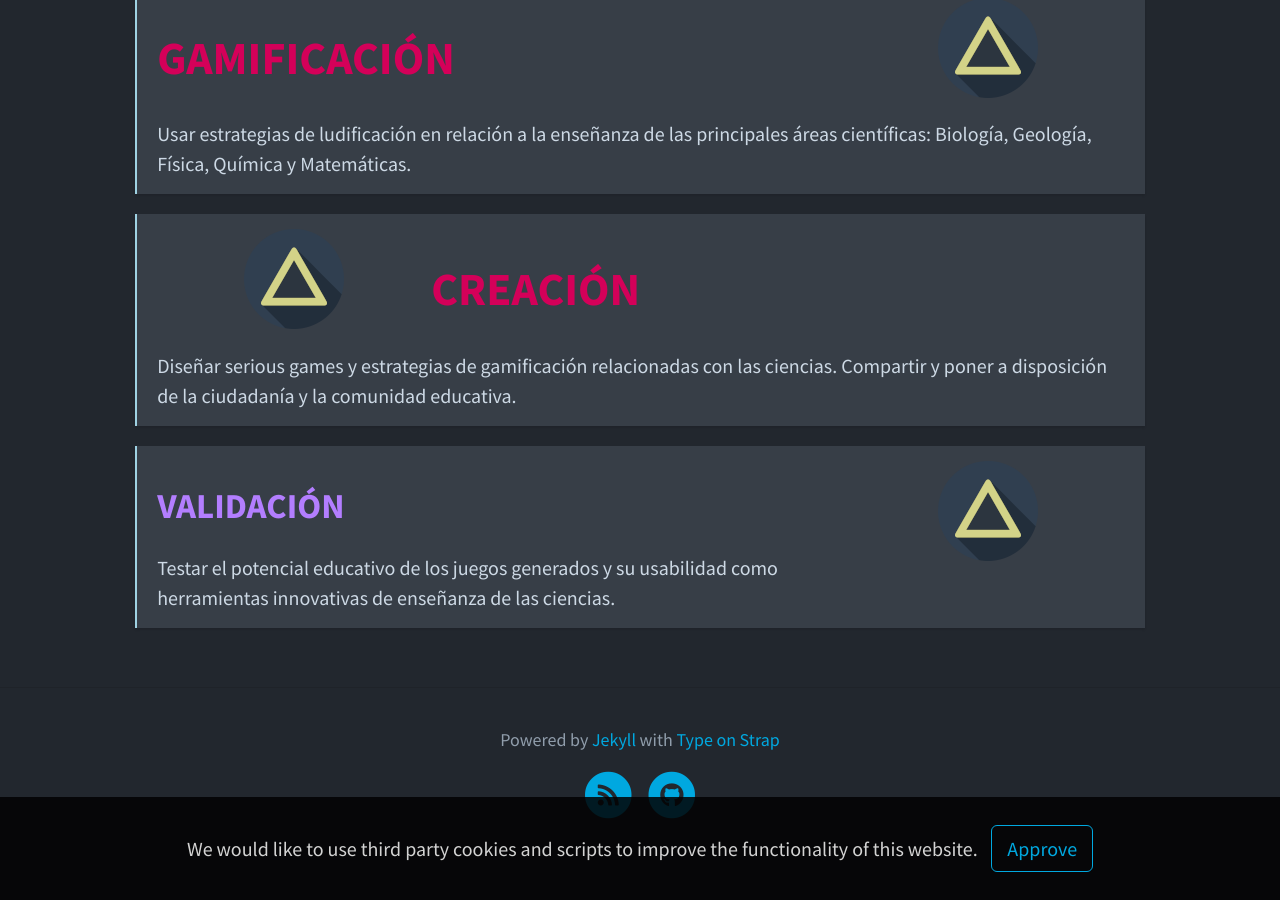
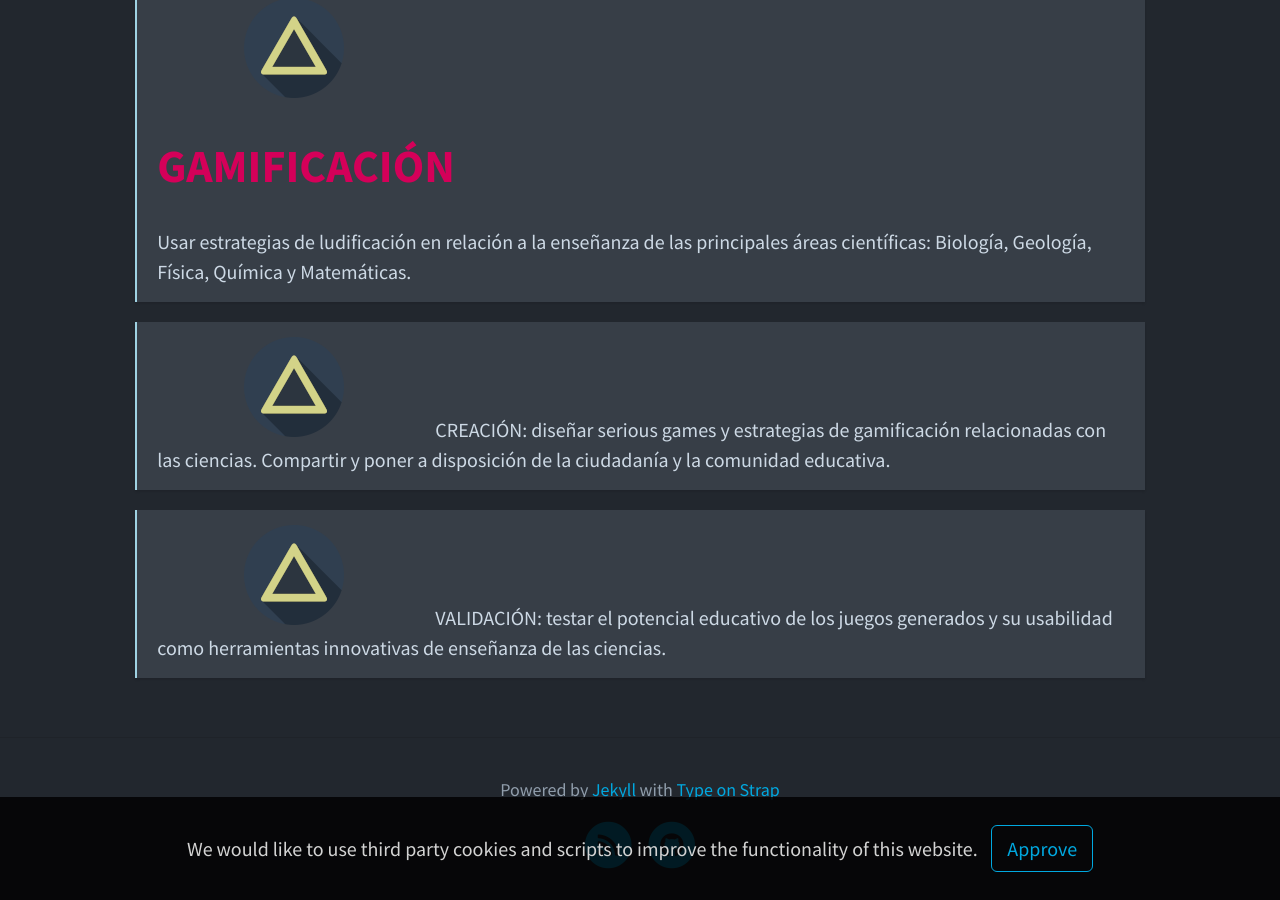
Before and after one commit to dyn-gos/dyn-gos.github.io, a Jekyll site: the page built from index.md, in a window 1280 px wide and 900 px high, scrolled down 711 px. Built offline with Jekyll 4.4.1, drawn with Linux system fonts in a browser that asks for light colours; some of the changed text lies outside the part shown.

Commit message:
Revert "Update index.md"
This reverts commit 06a145d7f8da35c57670c29aea1761d831335580.

```diff
--- a/index.md
+++ b/index.md
@@ -9,20 +9,16 @@
 
 Los cuatro pilares básicos sobre los que se fundamenta DyNGoS son:
 
-> ![Triangle](assets/img/triangle2.png){:style="float: left"}
+> ![Triangle](assets/img/triangle2.png){:style="float: right"}
 >
 > ## DIVULGACIÓN
 > Promover la cultura científica en la población creando experiencias de aprendizaje significativas. Incrementar el grado de implicación del estudiantado en distintos niveles educativos.
 
-> ![Triangle](assets/img/triangle2.png){:style="float: right"}
+> ![Triangle](assets/img/triangle2.png){:float="right"}
 >
 > # GAMIFICACIÓN
 > Usar estrategias de ludificación en relación a la enseñanza de las principales áreas científicas: Biología, Geología, Física, Química y Matemáticas.
 
-> ![Triangle](assets/img/triangle2.png){:style="float: left"}
-> # CREACIÓN
-> Diseñar serious games y estrategias de gamificación relacionadas con las ciencias. Compartir y poner a disposición de la ciudadanía y la comunidad educativa.
+> ![Triangle](assets/img/triangle2.png){:float="left"} CREACIÓN: diseñar serious games y estrategias de gamificación relacionadas con las ciencias. Compartir y poner a disposición de la ciudadanía y la comunidad educativa.
 
-> ![Triangle](assets/img/triangle2.png){:style="float: right"}
-> ## VALIDACIÓN
-> Testar el potencial educativo de los juegos generados y su usabilidad como herramientas innovativas de enseñanza de las ciencias.
+> ![Triangle](assets/img/triangle2.png){:float="right"} VALIDACIÓN: testar el potencial educativo de los juegos generados y su usabilidad como herramientas innovativas de enseñanza de las ciencias.
```
